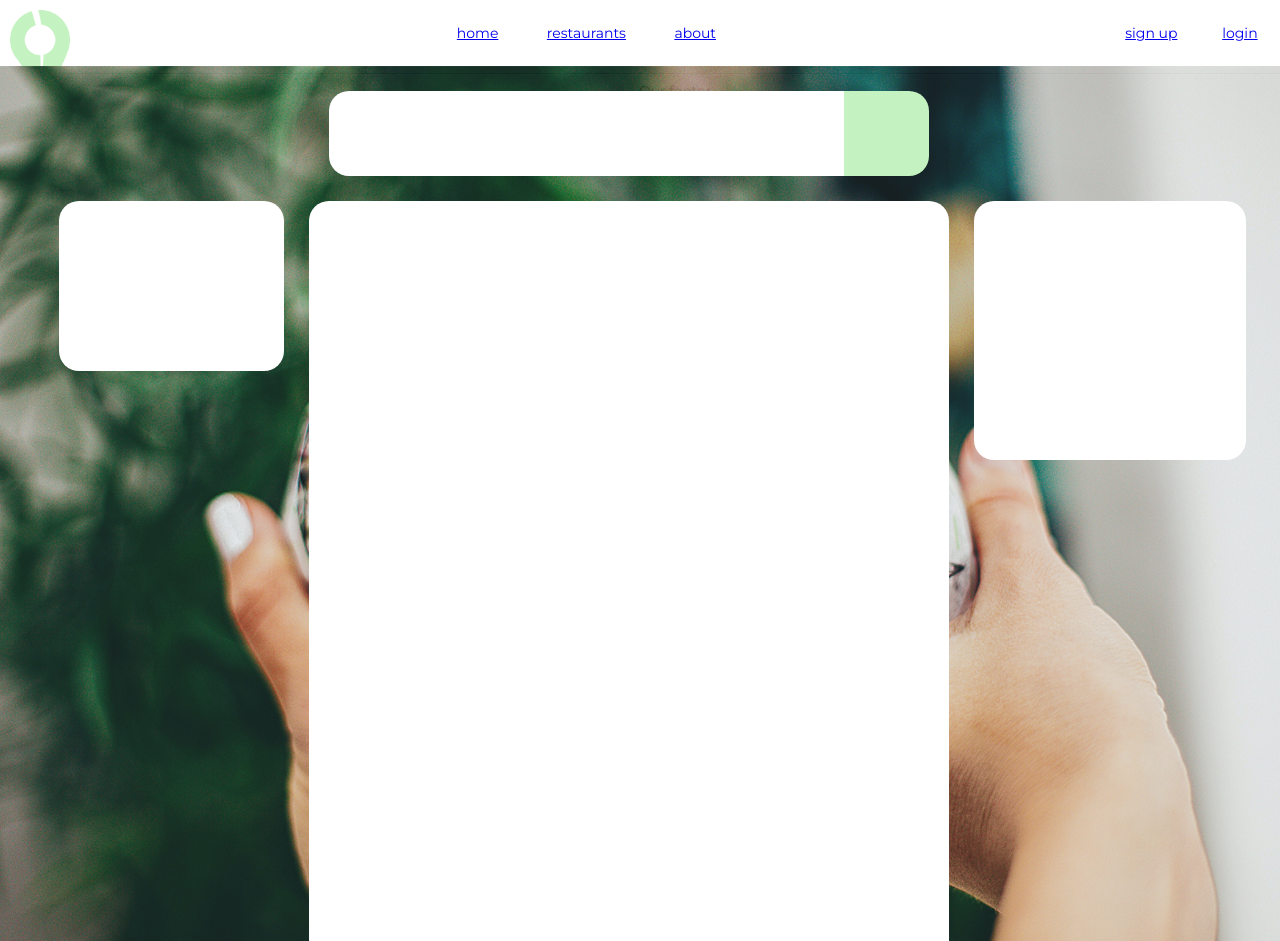
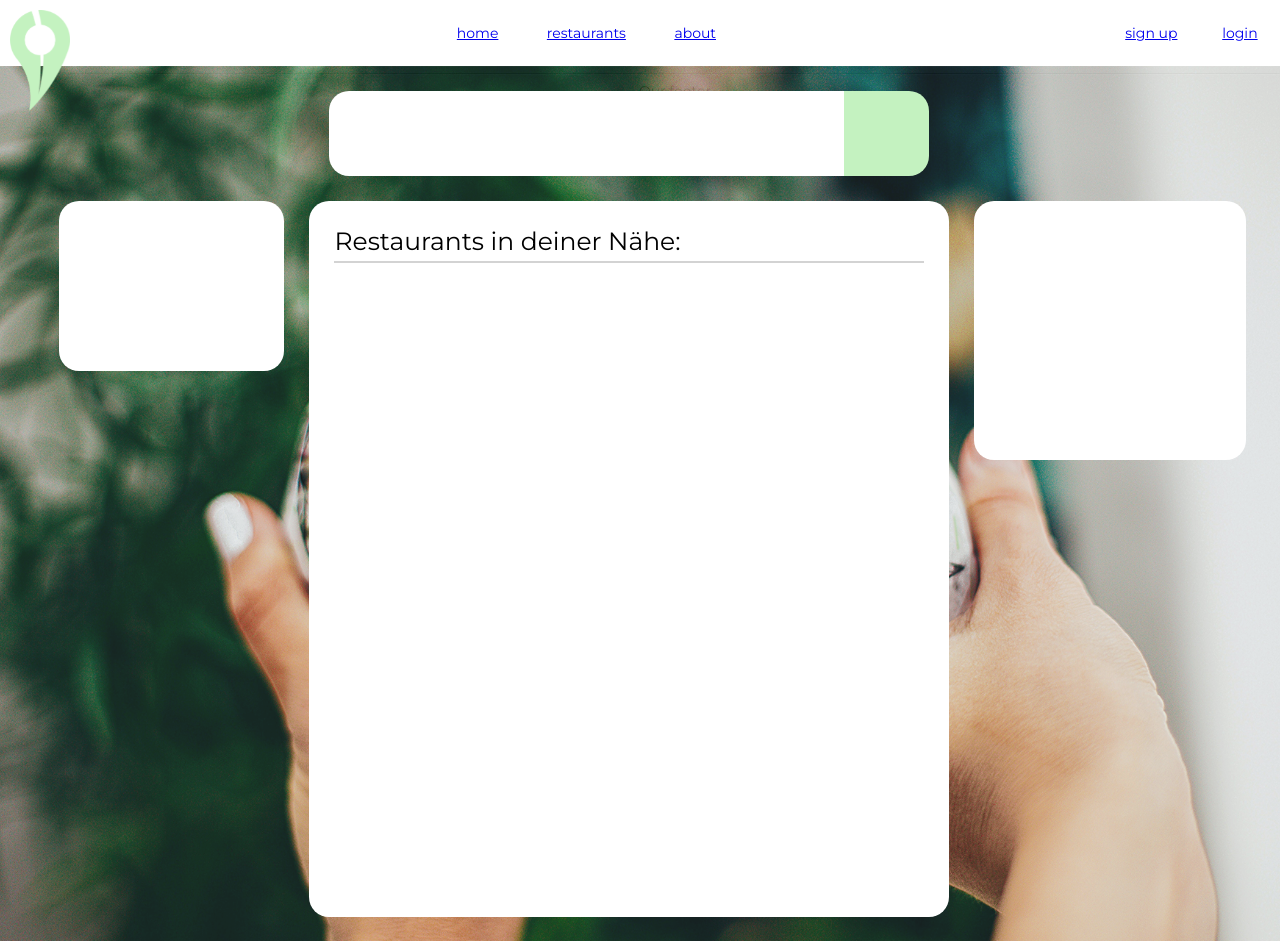
Before and after one commit to lufalko/PlantyOptions, a Django app: page /restaurants/ in a window 1280 px wide. Run offline with Django 3.2, Linux system fonts and the light colour scheme.

Commit message:
add some objects

```diff
--- a/accounts/templates/accounts/restaurants.html
+++ b/accounts/templates/accounts/restaurants.html
@@ -12,7 +12,12 @@
          </div>
 
         <div id="restaurants_body">
-            <div id="restaurants_mainPage"></div>
+
+            <p id="restaurants_Adresseingabe_Headline">Restaurants in deiner Nähe:</p>
+            <div id="restaurants_Adresseingabe_Headline_underline"></div>
+            <div id="restaurants_body_content">
+
+            </div>
         </div>
 
         <div id="restaurants_aside_left">
--- a/static/css/main.css
+++ b/static/css/main.css
@@ -12,12 +12,23 @@ body {
     background-color: rgb(225,225,225);
 }
 
-
+::-webkit-scrollbar {
+  -webkit-appearance: none;
+  width: 7px;
+}
+::-webkit-scrollbar-thumb {
+  border-radius: 10px;
+  background-color: lightgrey;
+  -webkit-box-shadow: 0 0 1px rgba(200, 255, 255, .5);
+}
 
 #icon{
+    position: relative;
     width:60px;
     float:left;
     margin-left: 10px;
+
+    z-index: 3;
 }
 
 nav{
@@ -259,12 +270,58 @@ main{
     grid-row-end: 2;
     background-color: white;
 
-    height: 85vh;
+    height: calc(100vh - 225px);
     min-height: 600px;
     border-radius: 20px ;
 
 
 }
+
+#restaurants_Adresseingabe_Headline{
+
+    font-size: 25px;
+    float: left;
+    margin-left: 25px;
+    margin-top: 25px;
+    margin-bottom: 5px;
+
+}
+
+#restaurants_Adresseingabe_Headline_underline{
+
+    grid-column-start: 3;
+    grid-column-end: 3;
+    grid-row-start: 2;
+    grid-row-end: 2;
+
+    background-color: lightgrey;
+    height: 2px;
+
+    margin-top: 60px;
+    margin-left: 25px;
+    margin-right: 25px;
+
+}
+
+#restaurants_body_content{
+
+    grid-column-start: 3;
+    grid-column-end: 3;
+    grid-row-start: 2;
+    grid-row-end: 2;
+
+    overflow: hidden;
+    overflow-y: scroll;
+
+    height: calc(100vh - 337px);
+    margin-top: 25px;
+    margin-left: 25px;
+    margin-right: 25px;
+
+    background-color: white;
+}
+
+
 
 #restaurants_aside_left{
 
@@ -327,16 +384,6 @@ main{
     margin-right: -85px;
     float: right;
     border-radius: 0px 20px 20px 0px ;
-
-}
-
-#restaurants_mainPage{
-
-    background-color: white;
-    border-radius: 20px ;
-    display: inline-block;
-    height: 85px;
-    width: 20px;
 
 }
 
```
